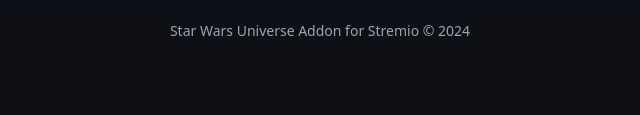
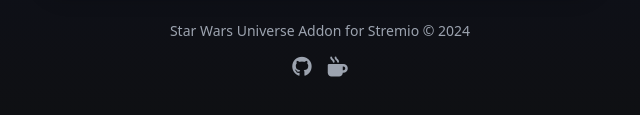
Before and after one commit to tapframe/addon-star-wars, a website: page src/public/configure.html in a window 1280 px wide. Shown: the part 651-766 px from the top of the page, 320-960 px from the left. Drawn offline with nearby package versions, Linux system fonts and the light colour scheme; no server answers.

Commit message:
Add GitHub and Buy Me a Coffee links to footer in configure.html for user support and engagement.

```diff
--- a/src/public/configure.html
+++ b/src/public/configure.html
@@ -327,8 +327,18 @@
             <!-- Footer -->
             <div class="text-center mt-6 text-sm text-gray-400">
                 <p>Star Wars Universe Addon for Stremio &copy; 2024</p>
+                <div class="flex justify-center items-center space-x-4 mt-3">
+                    <a href="https://github.com/tapframe/addon-star-wars" target="_blank" rel="noopener noreferrer" class="text-gray-400 hover:text-white transition-colors" title="View on GitHub">
+                        <i class="fab fa-github text-xl"></i>
+                    </a>
+                    <a href="https://buymeacoffee.com/tapframe" target="_blank" rel="noopener noreferrer" class="text-gray-400 hover:text-white transition-colors" title="Support on Buy Me a Coffee">
+                        <i class="fas fa-mug-hot text-xl"></i> <!-- Using Font Awesome coffee icon -->
+                        <!-- Alternative: Use an image -->
+                        <!-- <img src="URL_TO_BMC_LOGO.png" alt="Buy Me a Coffee" class="h-5 w-auto"> -->
+                    </a>
+                </div>
             </div>
-                        </div>
+        </div>
 
         <!-- Installation modal -->
         <transition name="fade">
```
